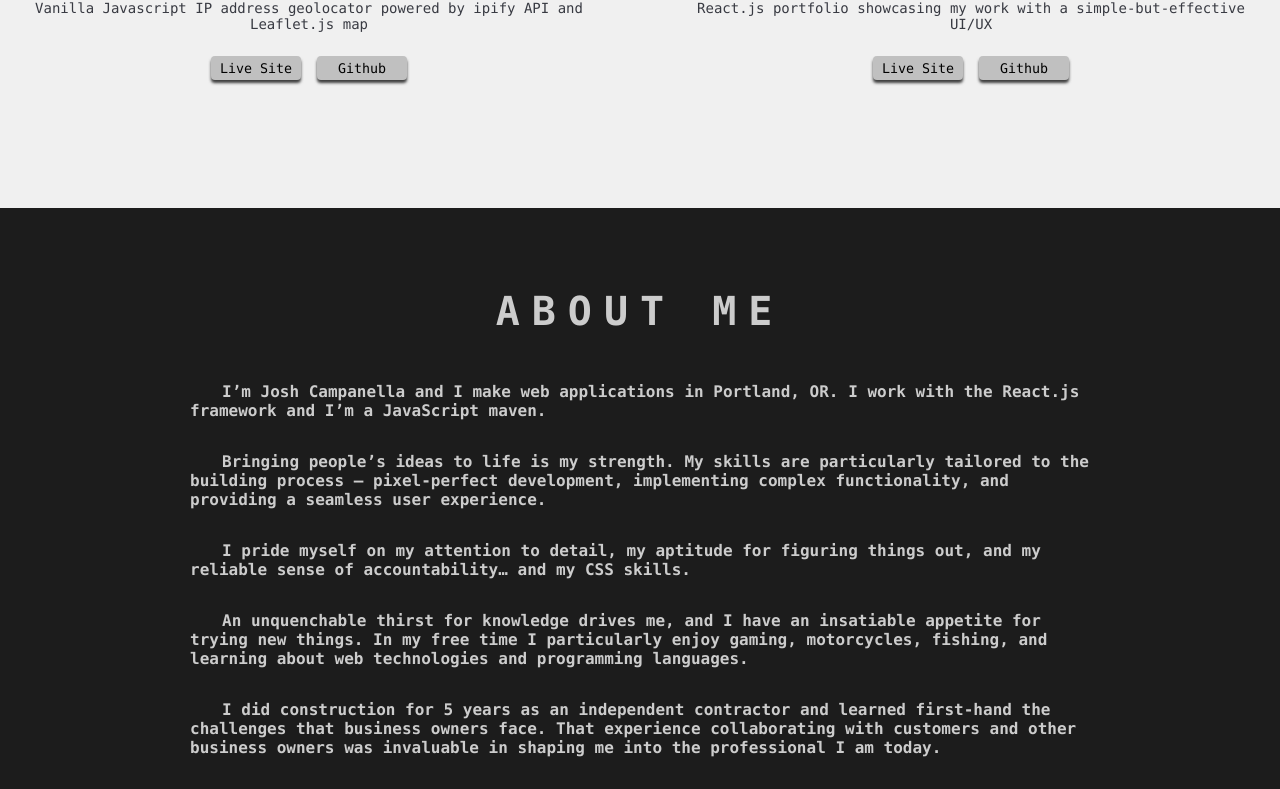
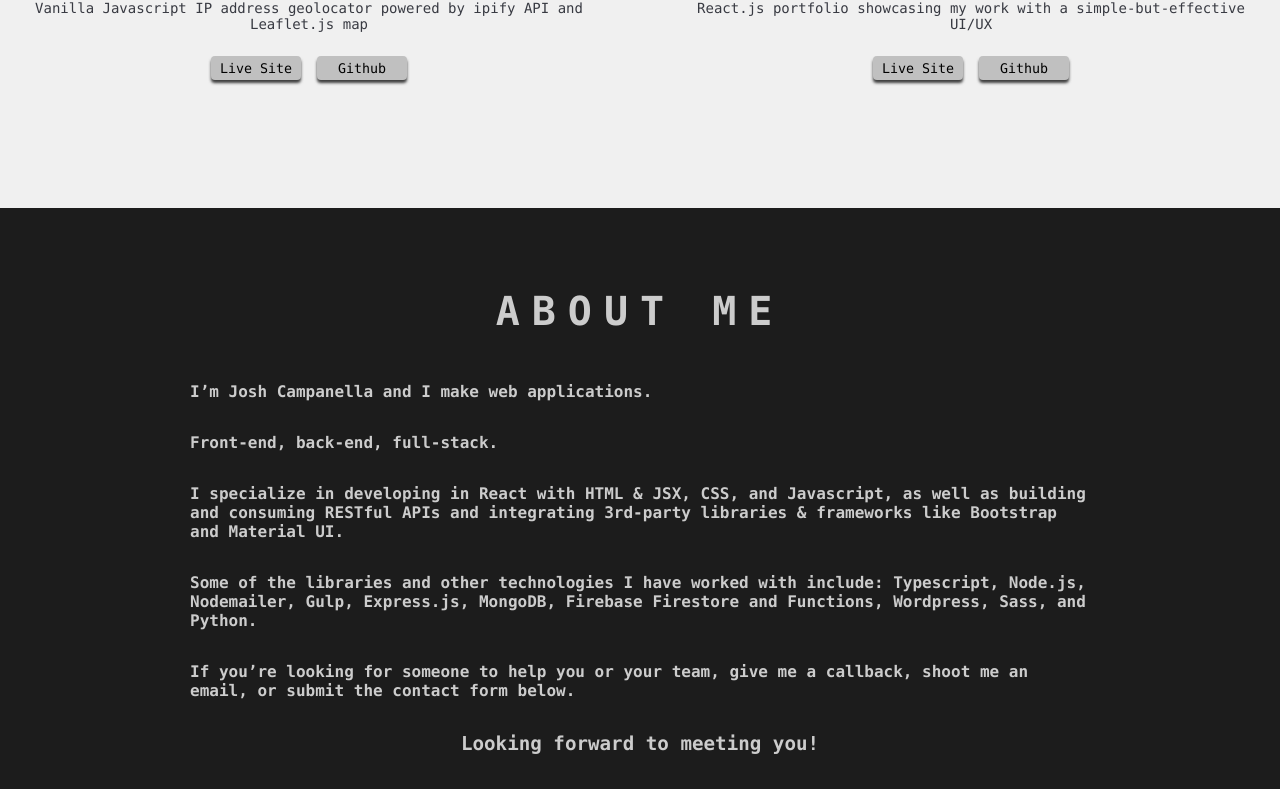
Before and after one commit to joshcamp503/joshcamp503.github.io, a React (Create React App) app: page / in a window 1280 px wide. Shown: the part 1984-2773 px from the top of the page. Built offline with nearby package versions, Linux system fonts and the light colour scheme; a web font is replaced by a local one.

Commit message:
Changed 'About' text

```diff
--- a/src/components/About/About.css
+++ b/src/components/About/About.css
@@ -33,7 +33,7 @@
 .about p {
   font-weight: 900;
   text-align: left;
-  text-indent: 2rem;
+  /* text-indent: 2rem; */
   width: 100%;
 }
 
--- a/src/components/About/About.js
+++ b/src/components/About/About.js
@@ -8,23 +8,19 @@ const About = () => {
       <h1 className="about-header">ABOUT ME</h1>
       <div className="about-text-container">
         <p className="about-text-1">
-          I’m Josh Campanella and I make web applications in Portland, OR. I work with the React.js framework and I’m a JavaScript maven.
+          I’m Josh Campanella and I make web applications.
         </p>
 
         <p className="about-text-2">
-          Bringing people’s ideas to life is my strength. My skills are particularly tailored to the building process – pixel-perfect development, implementing complex functionality, and providing a seamless user experience.
+          Front-end, back-end, full-stack.
         </p>
 
         <p className="about-text-3">
-          I pride myself on my attention to detail, my aptitude for figuring things out, and my reliable sense of accountability… and my CSS skills.
+          I specialize in developing in React with HTML & JSX, CSS, and Javascript, as well as building and consuming RESTful APIs and integrating 3rd-party libraries & frameworks like Bootstrap and Material UI.
         </p>
 
         <p className="about-text-4">
-          An unquenchable thirst for knowledge drives me, and I have an insatiable appetite for trying new things. In my free time I particularly enjoy gaming, motorcycles, fishing, and learning about web technologies and programming languages.
-        </p>
-
-        <p className="about-text-5">
-          I did construction for 5 years as an independent contractor and learned first-hand the challenges that business owners face. That experience collaborating with customers and other business owners was invaluable in shaping me into the professional I am today.
+          Some of the libraries and other technologies I have worked with include: Typescript, Node.js, Nodemailer, Gulp, Express.js, MongoDB, Firebase Firestore and Functions, Wordpress, Sass, and Python.
         </p>
 
         <p className="about-text-6">
```
